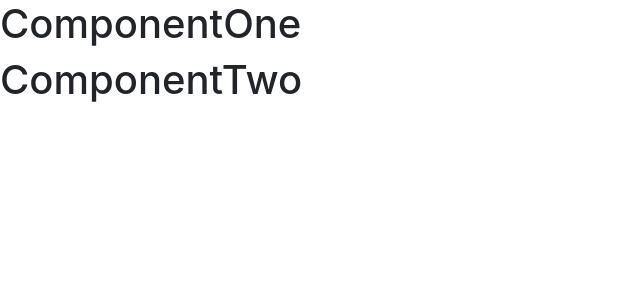
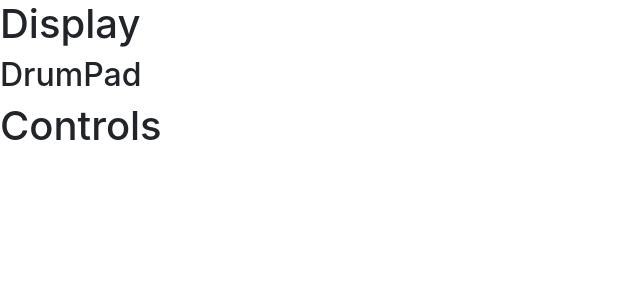
Before and after one commit to MarkFSkinner/drum-machine, a React (Create React App) app: page / in a window 1280 px wide. Shown: the top 300 px of the page, without its empty margins (0-640 px from the left). Built offline with nearby package versions, Linux system fonts and the light colour scheme.

Commit message:
Add DrumPad, Display & Controls component templates

```diff
--- a/src/App.js
+++ b/src/App.js
@@ -1,6 +1,7 @@
 import React, { Component } from 'react';
-import ComponentOne from './components/ComponentOne';
-import ComponentTwo from './components/ComponentTwo';
+import Display from './components/Display';
+import Controls from './components/Controls';
+
 import './App.css';
 
 import { connect } from 'react-redux';
@@ -12,9 +13,9 @@ import {
 class App extends Component {
   render() {
     return (
-      <div>
-        <ComponentOne />
-        <ComponentTwo />
+      <div id='drum-machine'>
+        <Display />
+        <Controls />
       </div>
     );
   }
--- a/src/components/ComponentOne.js
+++ /dev/null
@@ -1,10 +0,0 @@
-import React from 'react';
-
-const ComponentOne = (/*props*/) => (
-  <div>
-    <h1>ComponentOne</h1>
-  </div>
-);
-
-
-export default ComponentOne;
--- a/src/components/ComponentTwo.js
+++ /dev/null
@@ -1,10 +0,0 @@
-import React from 'react';
-
-const ComponentTwo = () => (
-  <div>
-    <h1>ComponentTwo</h1>
-  </div>
-);
-
-
-export default ComponentTwo;
--- /dev/null
+++ b/src/components/Controls.js
@@ -0,0 +1,10 @@
+import React from 'react';
+
+const Controls = () => (
+  <div id='controls'>
+    <h1>Controls</h1>
+  </div>
+);
+
+
+export default Controls;
--- /dev/null
+++ b/src/components/Display.js
@@ -0,0 +1,12 @@
+import React from 'react';
+import DrumPad from './DrumPad';
+
+const Display = (/*props*/) => (
+  <div id='display'>
+    <h1>Display</h1>
+    <DrumPad />
+  </div>
+);
+
+
+export default Display;
--- /dev/null
+++ b/src/components/DrumPad.js
@@ -0,0 +1,10 @@
+import React from 'react';
+
+const DrumPad = (/*props*/) => (
+  <div className='drum-pad'>
+    <h2>DrumPad</h2>
+  </div>
+);
+
+
+export default DrumPad;
```
